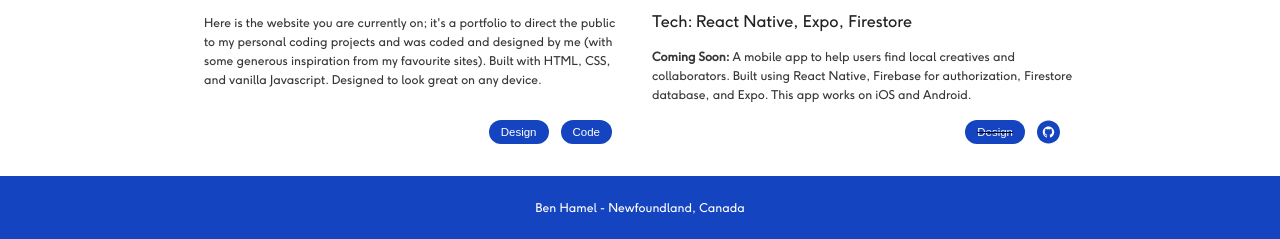
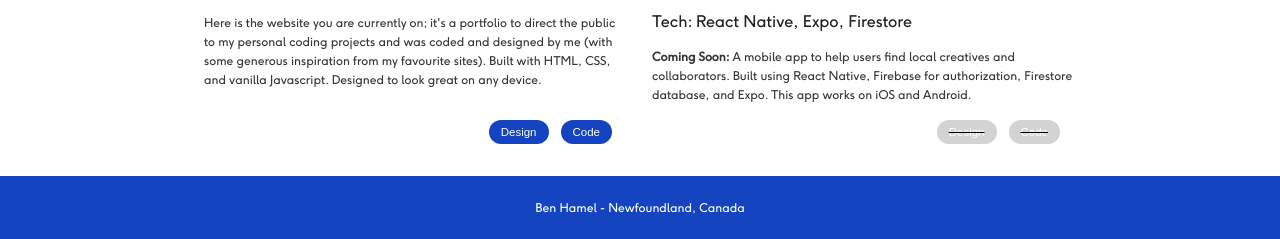
Before and after one commit to ben-hamel/my-dev-portfolio-vanilla, a plain HTML site: page index.html in a window 1280 px wide. Shown: the part 1834-2073 px from the top of the page. Drawn offline with Linux system fonts and the light colour scheme.

Commit message:
feat: disable button color

```diff
--- a/index.html
+++ b/index.html
@@ -135,16 +135,8 @@
                         works on iOS and Android.
                     </p>
                     <div class="project-button-group">
-                        <button class="button-item" disabled>Design</button>
-                        <a href="https://github.com/ben-hamel" target="_blank" style="pointer-events: none;"
-                            rel="noopener noreferrer" aria-label="Visit Ben Hamel's GitHub page">
-                            <svg width="23" height="24" viewBox="0 0 23 24" fill="none"
-                                xmlns="http://www.w3.org/2000/svg">
-                                <path fill-rule="evenodd" clip-rule="evenodd"
-                                    d="M0 12C0 5.64873 5.14873 0.5 11.5 0.5C17.8513 0.5 23 5.64873 23 12C23 18.3513 17.8513 23.5 11.5 23.5C5.14873 23.5 0 18.3513 0 12ZM5.75 12.1204C5.75 8.95528 8.31726 6.388 11.4824 6.388C14.6476 6.388 17.2148 8.95528 17.25 12.1204C17.25 14.6525 15.6322 16.7978 13.3463 17.5715C13.065 17.6067 12.9595 17.4308 12.9595 17.2901V15.7076C12.9595 15.18 12.7837 14.8284 12.5726 14.6525C13.8387 14.5119 15.1751 14.0547 15.1751 11.8391C15.1751 11.206 14.9289 10.6785 14.5772 10.2917C14.58 10.2806 14.5839 10.2668 14.5885 10.2502C14.6423 10.056 14.7985 9.49236 14.5069 8.77944C14.5069 8.77944 14.0145 8.63877 12.9243 9.3773C12.4671 9.27179 11.9748 9.20146 11.4824 9.20146C10.9901 9.20146 10.4977 9.23663 10.0405 9.3773C8.95029 8.63877 8.45795 8.77944 8.45795 8.77944C8.14714 9.53923 8.34503 10.1294 8.38556 10.2503L8.38763 10.2565C8.00074 10.6785 7.78973 11.1709 7.78973 11.8039C7.78973 14.0195 9.12616 14.5119 10.3922 14.6525C10.2515 14.7932 10.0757 15.0394 10.0405 15.4262C9.72401 15.5669 8.91515 15.8131 8.38763 14.9339C8.38763 14.9339 8.07111 14.3712 7.5084 14.336C7.5084 14.336 6.94574 14.336 7.47326 14.6877C7.47326 14.6877 7.8601 14.8635 8.10625 15.5317C8.10625 15.5317 8.45795 16.6571 10.0405 16.3054V17.2901C10.0405 17.4308 9.93502 17.6067 9.65369 17.5715C7.4029 16.7978 5.75 14.6525 5.75 12.1204Z"
-                                    fill="#1544C0" />
-                            </svg>
-                        </a>
+                        <button class="button-item button-item-disabled" disabled>Design</button>
+                        <button class="button-item button-item-disabled" disabled>Code</button>
                     </div>
                 </div>
             </div>
--- a/style.css
+++ b/style.css
@@ -236,6 +236,9 @@ svg {
   text-align: center;
   padding: 0.25rem 12px;
 }
+.button-item-disabled {
+  background-color: lightgray;
+}
 .project-img {
   border-radius: 24px;
   width: 100%;
```
